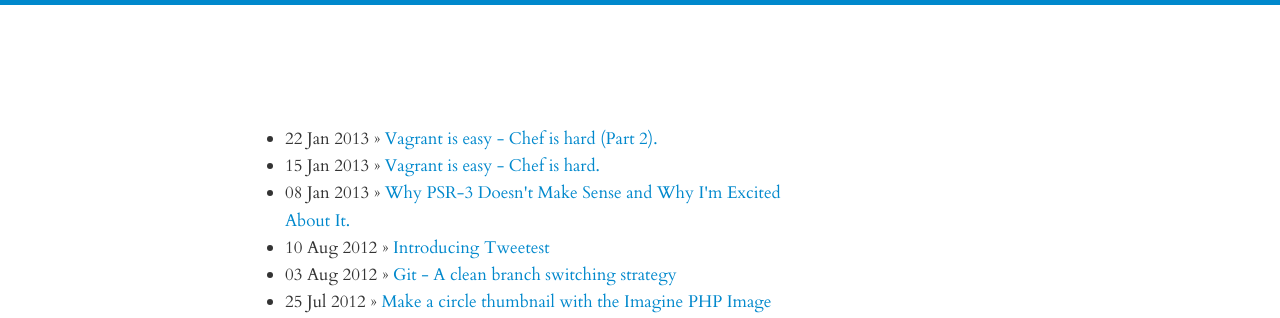
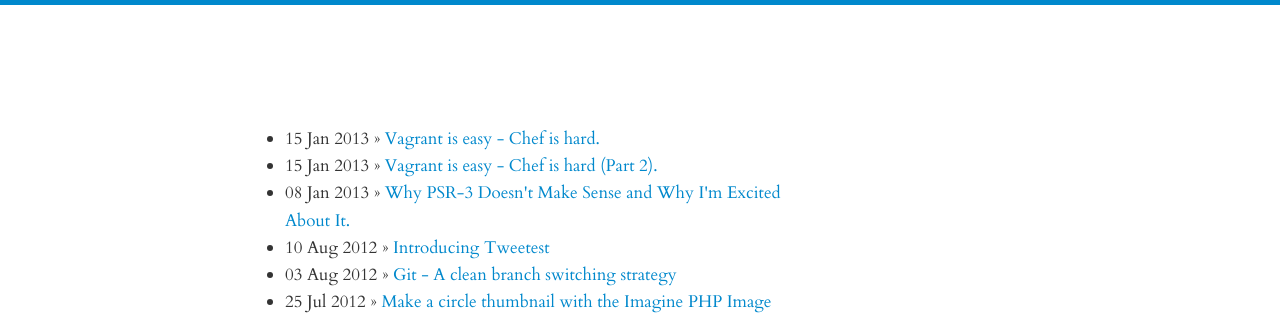
Before and after one commit to marc-f/adamcod.es, a Jekyll site: the page built from archive.html, in a window 1280 px wide. Shown: the top 318 px of the page. Built offline with Jekyll 4.4.1, drawn with Linux system fonts in a browser that asks for light colours; comment, search, counter and statistics services are not loaded; some of the changed lines change nothing that is shown.

Commit message:
Updating release dates

```diff
--- a/_posts/2013-01-15-vagrant-is-easy-chef-is-hard.md
+++ b/_posts/2013-01-15-vagrant-is-easy-chef-is-hard.md
@@ -3,7 +3,7 @@
 layout: post
 ---
 
-This is part 1 of a 2 part quickstart to using Vagrant and Chef to speed up and simplify your development environment.  If you're already familiar with Vagrant and just want to find out about Chef, go to [part 2 here](/2013/01/22/vagrant-is-easy-chef-is-hard-part2.html).
+This is part 1 of a 2 part quickstart to using Vagrant and Chef to speed up and simplify your development environment.  If you're already familiar with Vagrant and just want to find out about Chef, go to [part 2 here](/2013/01/15/vagrant-is-easy-chef-is-hard-part2.html).
 
 If you haven't started using Chef[^1] and Vagrant[^2] yet, you should, it's awesome and in a few short has totally changed my development environment.
 
@@ -98,7 +98,7 @@
 
         This completely removes all trace of the VM from your system (but not the basebox or provisioner).
 
-This should be enough to get you started using Vagrant.  If you follow these steps, then run `vagrant up` you should have a functioning VM, and the key commands should be enough to give you a great grounding in how to use vagrant.  Now carry on reading [part 2](/2013/01/22/vagrant-is-easy-chef-is-hard-part2.html) to find out how to make your VM actually do something useful.
+This should be enough to get you started using Vagrant.  If you follow these steps, then run `vagrant up` you should have a functioning VM, and the key commands should be enough to give you a great grounding in how to use vagrant.  Now carry on reading [part 2](/2013/01/15/vagrant-is-easy-chef-is-hard-part2.html) to find out how to make your VM actually do something useful.
 
 
 [^1]: http://www.opscode.com/chef
```
Also changed, not shown: _posts/2013-01-15-vagrant-is-easy-chef-is-hard-part2.md (renamed from _posts/2013-01-22-vagrant-is-easy-chef-is-hard-part2.md).
